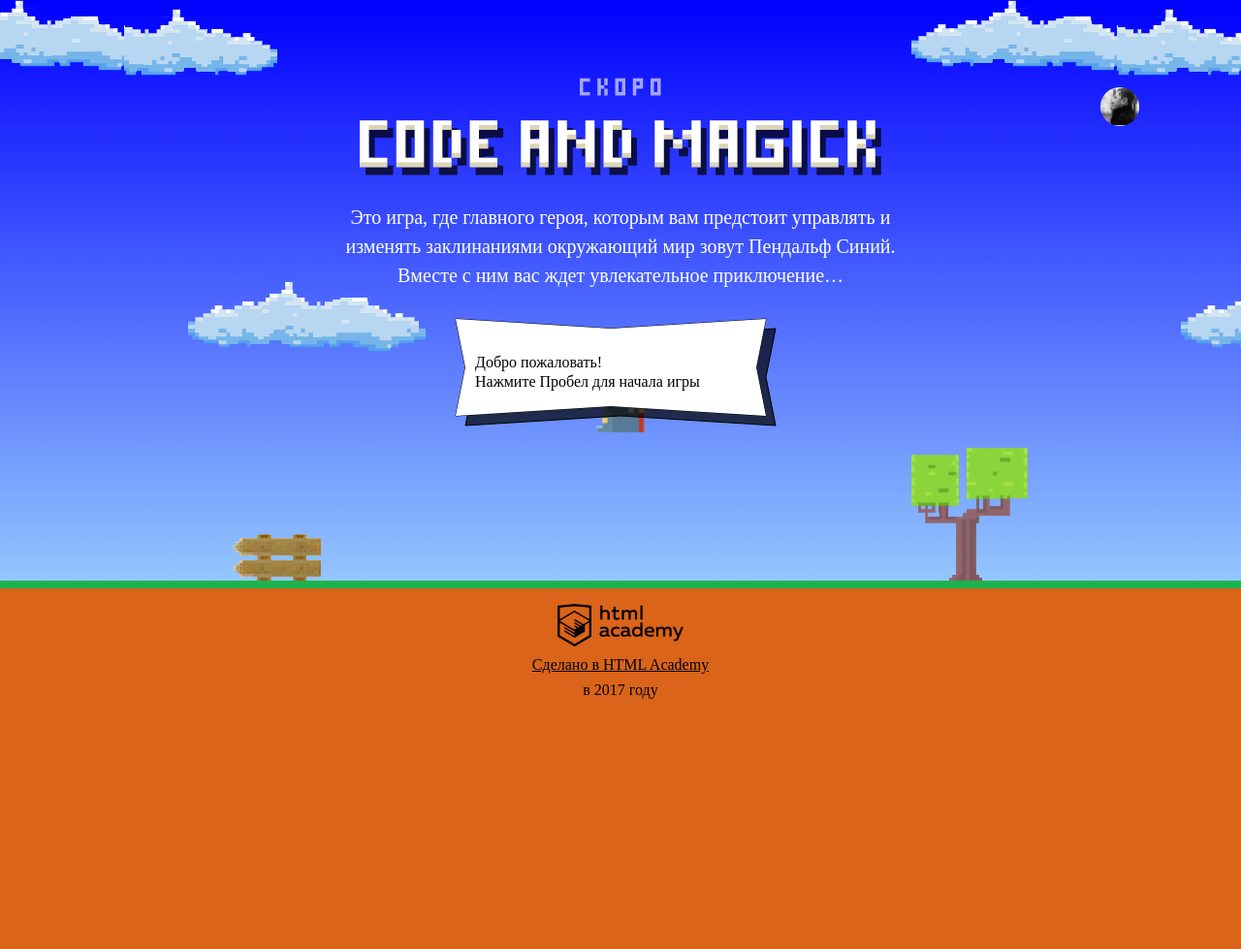
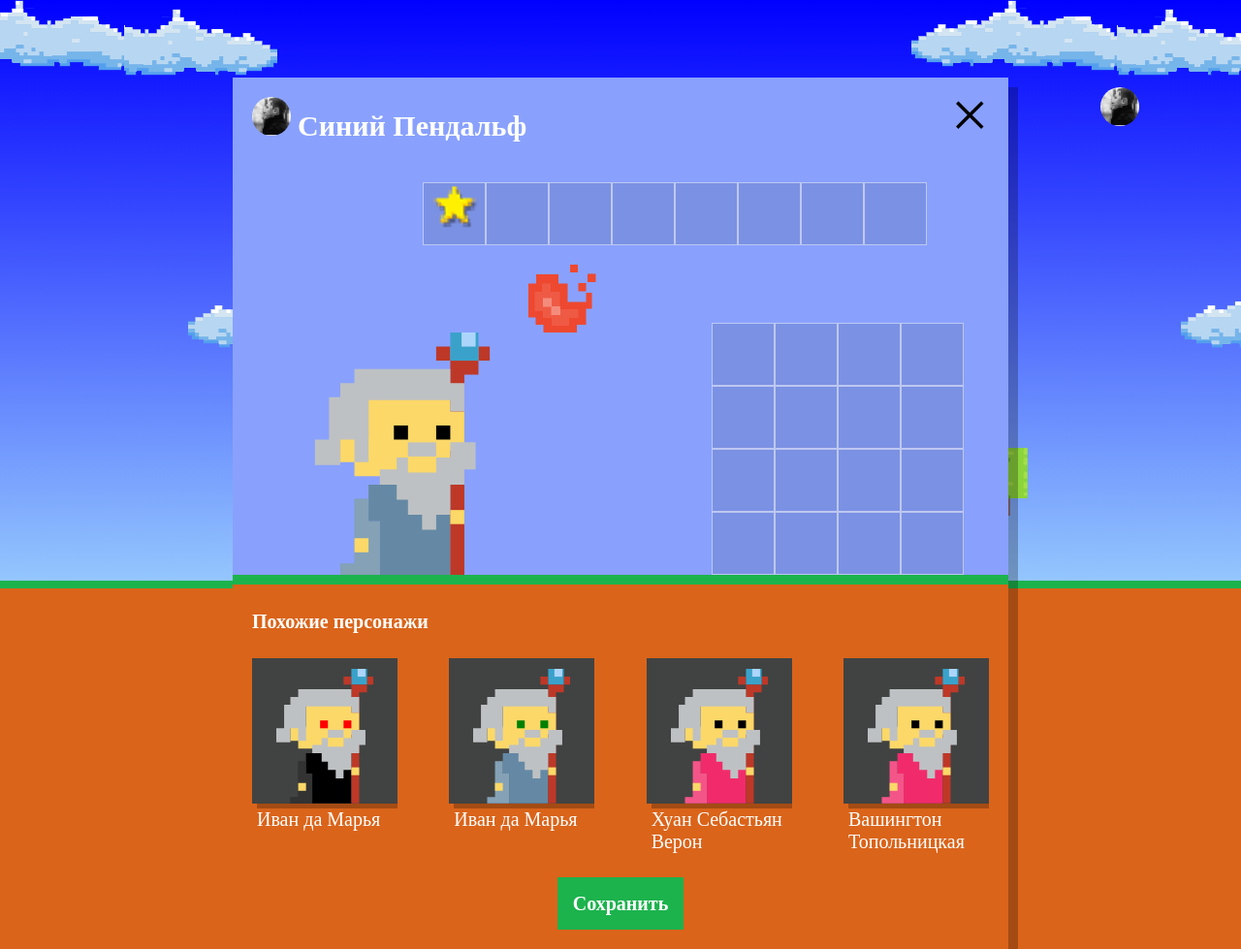
Before and after one commit to kulkoff/32604-code-and-magick-1, a website: page index.html in a window 1280 px wide. Shown: the whole page at 97% size. Before the commit the page ends 800 px from the top, so only its background shows below. Drawn offline with Linux system fonts and the light colour scheme; a web font is replaced by a local one.

Commit message:
сделал 3ю домашку

```diff
--- a/index.html
+++ b/index.html
@@ -203,6 +203,7 @@
   };
 </script>
 <script src="js/stat.js"></script>
+<script src="js/setup.js"></script>
 <script src="js/game.js"></script>
 
 </body>
--- /dev/null
+++ b/js/setup.js
@@ -0,0 +1,44 @@
+'use strict';
+
+var userDialog = document.querySelector('.setup');
+userDialog.classList.remove('hidden');
+
+document.querySelector('.setup-similar').classList.remove('hidden');
+
+var wizards = [];
+var wizardNames = ['Иван', 'Хуан Себастьян', 'Мария', 'Кристоф', 'Виктор', 'Юлия', 'Люпита', 'Вашингтон'];
+var wizardFamilies = ['да Марья', 'Верон', 'Мирабелла', 'Вальц', 'Онопко', 'Топольницкая', 'Нионго', 'Ирвинг'];
+var wizardCoats = ['rgb(101, 137, 164)', 'rgb(241, 43, 107)', 'rgb(146, 100, 161)', 'rgb(56, 159, 117)', 'rgb(215, 210, 55)', 'rgb(0, 0, 0)'];
+var wizardEyes = ['black', 'red', 'blue', 'yellow', 'green'];
+
+
+var similarListElement = document.querySelector('.setup-similar-list');
+var similarWizardTemplate = document.querySelector('#similar-wizard-template')
+  .content
+  .querySelector('.setup-similar-item');
+var fragment = document.createDocumentFragment();
+
+for (var i = 0; i < 4; i++) {
+
+  wizards.push(generateWizard());
+  var wizardElement = similarWizardTemplate.cloneNode(true);
+
+  wizardElement.querySelector('.setup-similar-label').textContent = wizards[i].name;
+  wizardElement.querySelector('.wizard-coat').style.fill = wizards[i].coat;
+  wizardElement.querySelector('.wizard-eyes').style.fill = wizards[i].eyeColor;
+  fragment.appendChild(wizardElement);
+}
+
+similarListElement.appendChild(fragment);
+
+function generateWizard() {
+  return {
+    name: getRandomAttr(wizardNames) + ' ' + getRandomAttr(wizardFamilies),
+    coat: getRandomAttr(wizardCoats),
+    eyeColor: getRandomAttr(wizardEyes)
+  };
+}
+
+function getRandomAttr(array) {
+  return array[Math.floor(Math.random() * array.length)];
+}
```
